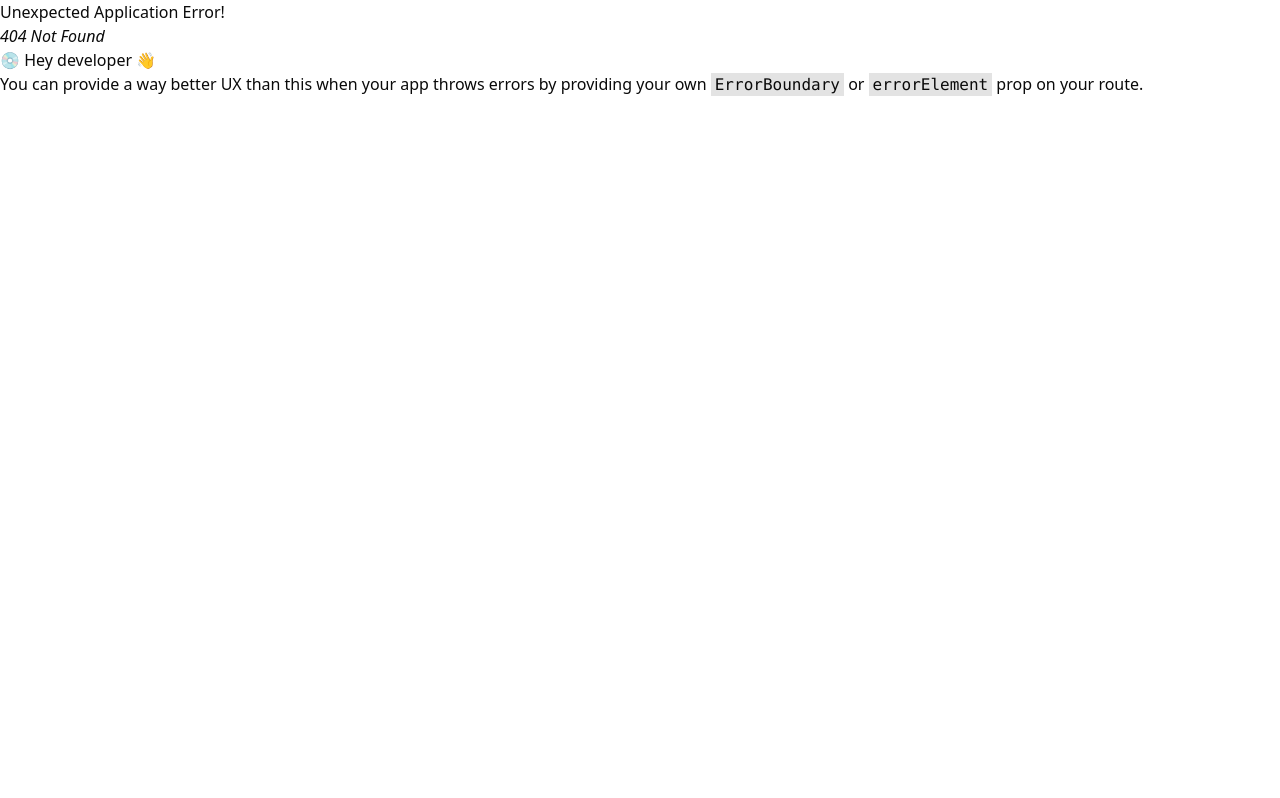
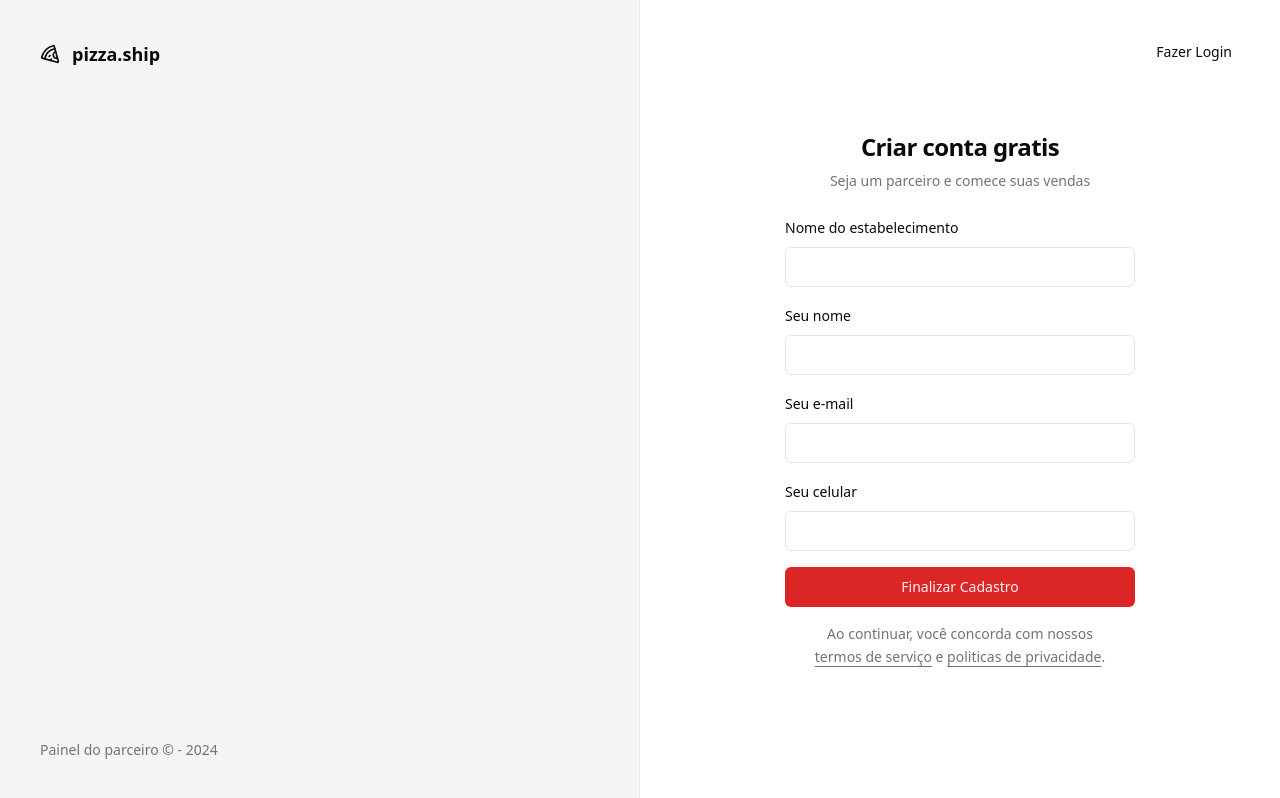
Before and after one commit to mathxs/pizzashop-web, a React (Vite) app: page /sign-up in a window 1280 px wide. Before the commit this address had no page. Built offline with nearby package versions, Linux system fonts and the light colour scheme.

Commit message:
sign-in e sing-up mvc feito

```diff
--- a/package.json
+++ b/package.json
@@ -23,6 +23,7 @@
     "react-helmet-async": "^2.0.5",
     "react-hook-form": "^7.53.0",
     "react-router-dom": "^6.27.0",
+    "sonner": "^1.5.0",
     "sort-by": "^0.0.2",
     "tailwind-merge": "^2.5.4",
     "tailwindcss-animate": "^1.0.7",
--- a/src/App.tsx
+++ b/src/App.tsx
@@ -2,6 +2,7 @@
 
 import { Helmet, HelmetProvider } from 'react-helmet-async'
 import { RouterProvider } from 'react-router-dom'
+import { Toaster } from 'sonner'
 
 import { router } from './routes'
 
@@ -9,9 +10,8 @@
   return (
     <HelmetProvider>
       <Helmet titleTemplate="%s | pizza.shop" />
-      <RouterProvider router={router}>
-        {/* Your component content here */}
-      </RouterProvider>
+      <Toaster richColors position="top-right" />
+      <RouterProvider router={router} />
     </HelmetProvider>
   )
 }
--- a/src/pages/auth/sign-in.tsx
+++ b/src/pages/auth/sign-in.tsx
@@ -1,5 +1,7 @@
 import { Helmet } from 'react-helmet-async'
 import { useForm } from 'react-hook-form'
+import { Link } from 'react-router-dom'
+import { toast } from 'sonner'
 import { z } from 'zod'
 
 import { Button } from '@/components/ui/button'
@@ -22,12 +24,23 @@
   async function handleSignIn(data: SignInForm) {
     console.log(data)
     await new Promise((resolve) => setTimeout(resolve, 2000))
+
+    toast.success('Enviamos um link de autenticação para o seu e-mail', {
+      action: {
+        label: 'Reenviar',
+        onClick: () => handleSignIn(data),
+      },
+    })
   }
 
   return (
     <>
       <Helmet title="Login" />
       <div className="p-8">
+        <Button variant={'ghost'} asChild className="absolute right-8 top-8">
+          <Link to="/sign-up">Novo estabelecimento</Link>
+        </Button>
+
         <div className="w-[350px] flex flex-col justify-center gap-6">
           <div className="flex flex-col gap-2 text-center">
             <h1 className="text-2xl font-semibold tracking-tight">
--- /dev/null
+++ b/src/pages/auth/sign-up.tsx
@@ -0,0 +1,108 @@
+import { Helmet } from 'react-helmet-async'
+import { useForm } from 'react-hook-form'
+import { Link, useNavigate } from 'react-router-dom'
+import { toast } from 'sonner'
+import { z } from 'zod'
+
+import { Button } from '@/components/ui/button'
+import { Input } from '@/components/ui/input'
+import { Label } from '@/components/ui/label'
+
+const signUpForm = z.object({
+  restaurantName: z.string(),
+  managerName: z.string(),
+  phone: z.string(),
+  email: z.string().email(),
+})
+
+type SignUpForm = z.infer<typeof signUpForm>
+
+export function SignUp() {
+  const navigate = useNavigate()
+
+  const {
+    register,
+    handleSubmit,
+    formState: { isSubmitting },
+  } = useForm<SignUpForm>()
+
+  async function handleSignUp(data: SignUpForm) {
+    console.log(data)
+    await new Promise((resolve) => setTimeout(resolve, 2000))
+
+    toast.success('Restaurante Cadastrado com sucesso', {
+      action: {
+        label: 'Login',
+        onClick: () => navigate('/sign-in'),
+      },
+    })
+  }
+
+  return (
+    <>
+      <Helmet title="Cadastro" />
+      <div className="p-8">
+        <Button variant={'ghost'} asChild className="absolute right-8 top-8">
+          <Link to="/sign-in">Fazer Login</Link>
+        </Button>
+
+        <div className="w-[350px] flex flex-col justify-center gap-6">
+          <div className="flex flex-col gap-2 text-center">
+            <h1 className="text-2xl font-semibold tracking-tight">
+              Criar conta gratis
+            </h1>
+            <p className="text-sm text-muted-foreground">
+              Seja um parceiro e comece suas vendas
+            </p>
+          </div>
+
+          <form onSubmit={handleSubmit(handleSignUp)} className="space-y-4">
+            <div className="space-y-2">
+              <Label htmlFor="restaurantName">Nome do estabelecimento</Label>
+              <Input
+                id="restaurantName"
+                type="text"
+                {...register('restaurantName')}
+              />
+            </div>
+
+            <div className="space-y-2">
+              <Label htmlFor="managerName">Seu nome</Label>
+              <Input
+                id="managerName"
+                type="text"
+                {...register('managerName')}
+              />
+            </div>
+
+            <div className="space-y-2">
+              <Label htmlFor="email">Seu e-mail</Label>
+              <Input id="email" type="email" {...register('email')} />
+            </div>
+
+            <div className="space-y-2">
+              <Label htmlFor="phone">Seu celular</Label>
+              <Input id="phone" type="tel" {...register('phone')} />
+            </div>
+
+            <Button disabled={isSubmitting} className="w-full" type="submit">
+              Finalizar Cadastro
+            </Button>
+
+            <p className="px-6 text-center text-sm leading-relaxed text-muted-foreground">
+              Ao continuar, você concorda com nossos{' '}
+              <a href="" className="underline underline-offset-4">
+                termos de serviço
+              </a>{' '}
+              e{' '}
+              <a href="" className="underline underline-offset-4">
+                politicas de privacidade
+              </a>
+              .
+            </p>
+          </form>
+        </div>
+      </div>
+    </>
+  )
+}
```
Also changed, not shown: src/routes.tsx (+8 -3 lines), 1 other file (tests, documents, lock files or other folders).
